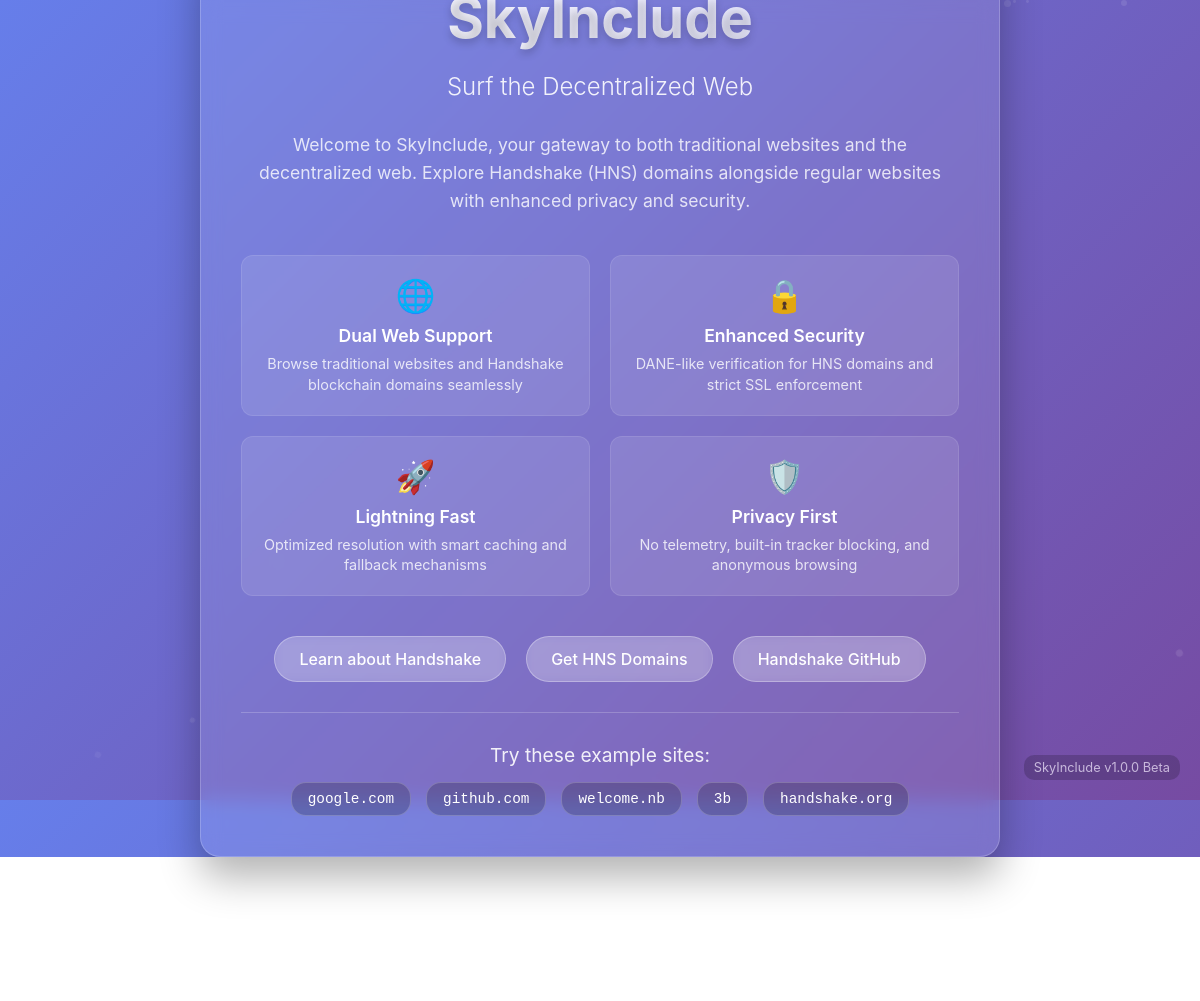
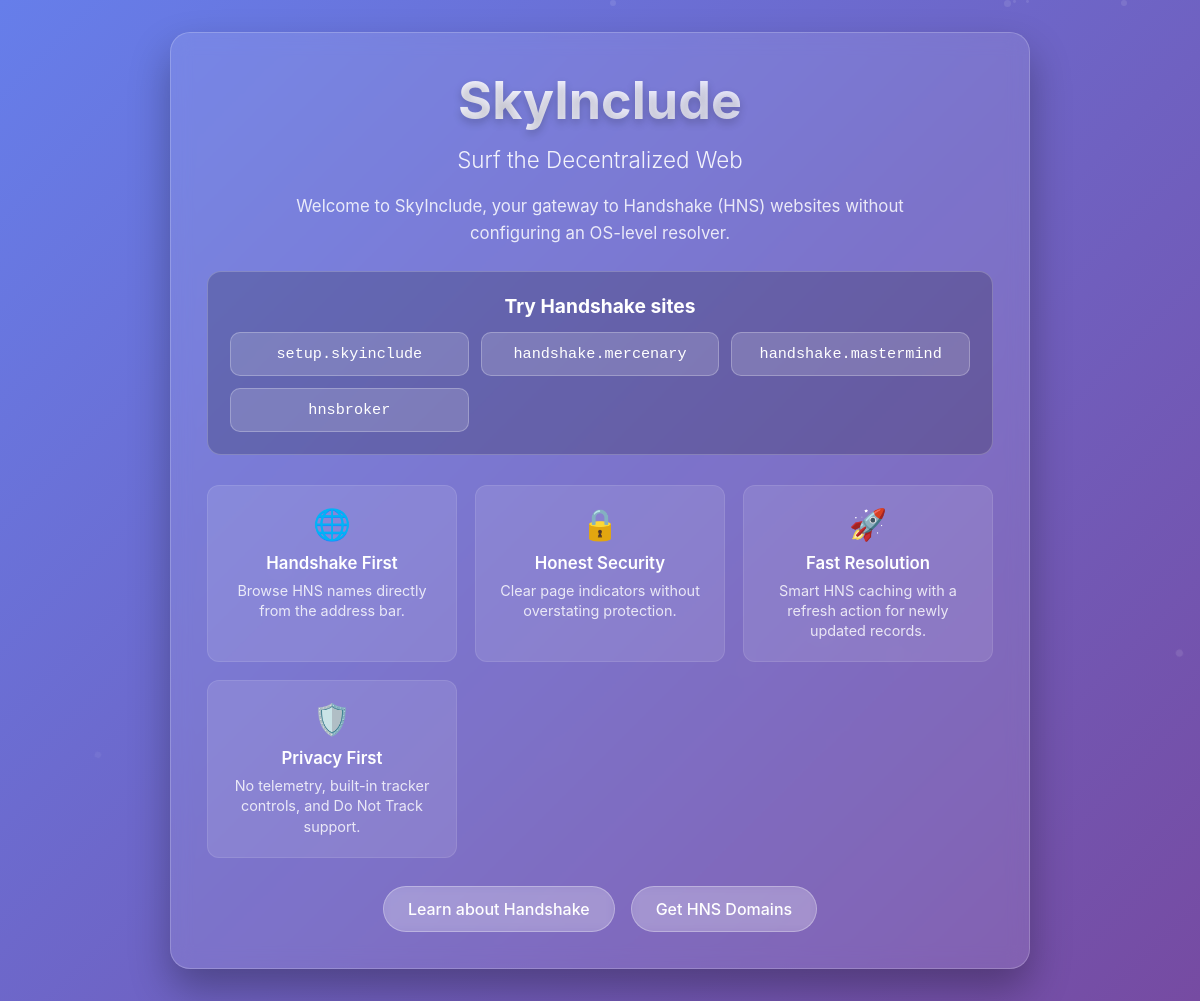
Before and after one commit to shadstoneofficial/skyinclude-browser, an Electron app: page announcement.html in a window 1200 px wide. Before the commit the page ends 857 px from the top, so only its background shows below. Drawn offline with Linux system fonts and the light colour scheme.

Commit message:
Address browser feedback polish

```diff
--- a/announcement.html
+++ b/announcement.html
@@ -15,17 +15,19 @@
             font-family: -apple-system, BlinkMacSystemFont, 'Segoe UI', Roboto, Oxygen, Ubuntu, Cantarell, sans-serif;
             background: linear-gradient(135deg, #667eea 0%, #764ba2 100%);
             color: #fff;
-            height: 100vh;
+            min-height: 100vh;
             display: flex;
-            align-items: center;
+            align-items: flex-start;
             justify-content: center;
-            overflow: hidden;
+            overflow-y: auto;
+            padding: 32px 0;
         }
 
         .container {
             text-align: center;
-            max-width: 800px;
-            padding: 40px;
+            max-width: 860px;
+            width: calc(100% - 32px);
+            padding: 36px;
             background: rgba(255, 255, 255, 0.1);
             border-radius: 20px;
             backdrop-filter: blur(10px);
@@ -34,9 +36,9 @@
         }
 
         .logo {
-            font-size: 3.5rem;
+            font-size: 3.25rem;
             font-weight: 700;
-            margin-bottom: 20px;
+            margin-bottom: 14px;
             background: linear-gradient(45deg, #fff, #e0e0ff);
             -webkit-background-clip: text;
             -webkit-text-fill-color: transparent;
@@ -45,24 +47,63 @@
         }
 
         .tagline {
-            font-size: 1.5rem;
-            margin-bottom: 30px;
+            font-size: 1.4rem;
+            margin-bottom: 20px;
             opacity: 0.9;
             font-weight: 300;
         }
 
         .description {
-            font-size: 1.1rem;
+            font-size: 1.05rem;
             line-height: 1.6;
-            margin-bottom: 40px;
-            opacity: 0.8;
+            margin: 0 auto 24px;
+            max-width: 680px;
+            opacity: 0.84;
+        }
+
+        .hns-sites {
+            margin-bottom: 30px;
+            padding: 22px;
+            background: rgba(0, 0, 0, 0.18);
+            border: 1px solid rgba(255, 255, 255, 0.22);
+            border-radius: 14px;
+        }
+
+        .hns-sites-title {
+            font-size: 1.2rem;
+            font-weight: 650;
+            margin-bottom: 14px;
+        }
+
+        .site-links {
+            display: grid;
+            grid-template-columns: repeat(auto-fit, minmax(180px, 1fr));
+            gap: 12px;
+        }
+
+        .site-link {
+            display: block;
+            padding: 12px 14px;
+            background: rgba(255, 255, 255, 0.16);
+            border: 1px solid rgba(255, 255, 255, 0.25);
+            border-radius: 10px;
+            color: #fff;
+            font-family: 'Courier New', monospace;
+            font-size: 0.95rem;
+            text-decoration: none;
+            transition: background-color 0.2s ease, transform 0.2s ease;
+        }
+
+        .site-link:hover {
+            background: rgba(255, 255, 255, 0.24);
+            transform: translateY(-1px);
         }
 
         .features {
             display: grid;
-            grid-template-columns: repeat(auto-fit, minmax(250px, 1fr));
-            gap: 20px;
-            margin-bottom: 40px;
+            grid-template-columns: repeat(auto-fit, minmax(240px, 1fr));
+            gap: 18px;
+            margin-bottom: 28px;
         }
 
         .feature {
@@ -74,34 +115,33 @@
         }
 
         .feature:hover {
-            transform: translateY(-5px);
+            transform: translateY(-4px);
             background: rgba(255, 255, 255, 0.15);
         }
 
         .feature-icon {
-            font-size: 2rem;
+            font-size: 1.9rem;
             margin-bottom: 10px;
             display: block;
         }
 
         .feature-title {
-            font-size: 1.1rem;
+            font-size: 1.05rem;
             font-weight: 600;
             margin-bottom: 8px;
         }
 
         .feature-description {
             font-size: 0.9rem;
-            opacity: 0.8;
+            opacity: 0.82;
             line-height: 1.4;
         }
 
         .quick-links {
             display: flex;
             justify-content: center;
-            gap: 20px;
+            gap: 16px;
             flex-wrap: wrap;
-            margin-bottom: 30px;
         }
 
         .quick-link {
@@ -122,36 +162,8 @@
             box-shadow: 0 5px 15px rgba(0, 0, 0, 0.2);
         }
 
-        .example-sites {
-            margin-top: 30px;
-            padding-top: 30px;
-            border-top: 1px solid rgba(255, 255, 255, 0.2);
-        }
-
-        .example-title {
-            font-size: 1.2rem;
-            margin-bottom: 15px;
-            opacity: 0.9;
-        }
-
-        .site-examples {
-            display: flex;
-            justify-content: center;
-            gap: 15px;
-            flex-wrap: wrap;
-        }
-
-        .site-example {
-            padding: 8px 16px;
-            background: rgba(0, 0, 0, 0.2);
-            border-radius: 15px;
-            font-family: 'Courier New', monospace;
-            font-size: 0.9rem;
-            border: 1px solid rgba(255, 255, 255, 0.2);
-        }
-
         .floating-particles {
-            position: absolute;
+            position: fixed;
             top: 0;
             left: 0;
             width: 100%;
@@ -184,21 +196,13 @@
             }
         }
 
-        .version-info {
-            position: absolute;
-            bottom: 20px;
-            right: 20px;
-            font-size: 0.8rem;
-            opacity: 0.6;
-            background: rgba(0, 0, 0, 0.3);
-            padding: 5px 10px;
-            border-radius: 10px;
-        }
+        @media (max-width: 768px) {
+            body {
+                padding: 20px 0;
+            }
 
-        @media (max-width: 768px) {
             .container {
-                padding: 20px;
-                margin: 20px;
+                padding: 22px;
             }
 
             .logo {
@@ -207,10 +211,6 @@
 
             .tagline {
                 font-size: 1.2rem;
-            }
-
-            .description {
-                font-size: 1rem;
             }
 
             .features {
@@ -232,32 +232,41 @@
         <p class="tagline">Surf the Decentralized Web</p>
 
         <p class="description">
-            Welcome to SkyInclude, your gateway to both traditional websites and the decentralized web.
-            Explore Handshake (HNS) domains alongside regular websites with enhanced privacy and security.
+            Welcome to SkyInclude, your gateway to Handshake (HNS) websites without configuring an OS-level resolver.
         </p>
+
+        <div class="hns-sites">
+            <div class="hns-sites-title">Try Handshake sites</div>
+            <div class="site-links">
+                <a href="http://setup.skyinclude/" class="site-link">setup.skyinclude</a>
+                <a href="http://handshake.mercenary/" class="site-link">handshake.mercenary</a>
+                <a href="http://handshake.mastermind/" class="site-link">handshake.mastermind</a>
+                <a href="http://hnsbroker/" class="site-link">hnsbroker</a>
+            </div>
+        </div>
 
         <div class="features">
             <div class="feature">
                 <span class="feature-icon">🌐</span>
-                <div class="feature-title">Dual Web Support</div>
+                <div class="feature-title">Handshake First</div>
                 <div class="feature-description">
-                    Browse traditional websites and Handshake blockchain domains seamlessly
+                    Browse HNS names directly from the address bar.
                 </div>
             </div>
 
             <div class="feature">
                 <span class="feature-icon">🔒</span>
-                <div class="feature-title">Enhanced Security</div>
+                <div class="feature-title">Honest Security</div>
                 <div class="feature-description">
-                    DANE-like verification for HNS domains and strict SSL enforcement
+                    Clear page indicators without overstating protection.
                 </div>
             </div>
 
             <div class="feature">
                 <span class="feature-icon">🚀</span>
-                <div class="feature-title">Lightning Fast</div>
+                <div class="feature-title">Fast Resolution</div>
                 <div class="feature-description">
-                    Optimized resolution with smart caching and fallback mechanisms
+                    Smart HNS caching with a refresh action for newly updated records.
                 </div>
             </div>
 
@@ -265,7 +274,7 @@
                 <span class="feature-icon">🛡️</span>
                 <div class="feature-title">Privacy First</div>
                 <div class="feature-description">
-                    No telemetry, built-in tracker blocking, and anonymous browsing
+                    No telemetry, built-in tracker controls, and Do Not Track support.
                 </div>
             </div>
         </div>
@@ -273,27 +282,10 @@
         <div class="quick-links">
             <a href="https://learnhns.com" class="quick-link">Learn about Handshake</a>
             <a href="https://market.learnhns.com" class="quick-link">Get HNS Domains</a>
-            <a href="https://github.com/handshake-org" class="quick-link">Handshake GitHub</a>
-        </div>
-
-        <div class="example-sites">
-            <div class="example-title">Try these example sites:</div>
-            <div class="site-examples">
-                <div class="site-example">google.com</div>
-                <div class="site-example">github.com</div>
-                <div class="site-example">welcome.nb</div>
-                <div class="site-example">3b</div>
-                <div class="site-example">handshake.org</div>
-            </div>
         </div>
     </div>
 
-    <div class="version-info">
-        SkyInclude v1.0.0 Beta
-    </div>
-
     <script>
-        // Create floating particles animation
         function createParticle() {
             const particle = document.createElement('div');
             particle.className = 'particle';
@@ -307,7 +299,6 @@
 
             document.getElementById('particles').appendChild(particle);
 
-            // Remove particle after animation
             setTimeout(() => {
                 if (particle.parentNode) {
                     particle.parentNode.removeChild(particle);
@@ -315,51 +306,11 @@
             }, 20000);
         }
 
-        // Create particles periodically
         setInterval(createParticle, 800);
 
-        // Create initial particles
         for (let i = 0; i < 10; i++) {
             setTimeout(createParticle, i * 200);
         }
-
-        // Add click event to example sites
-        document.querySelectorAll('.site-example').forEach(example => {
-            example.style.cursor = 'pointer';
-            example.addEventListener('click', () => {
-                const site = example.textContent;
-                // This would typically communicate with the browser to navigate
-                console.log('Navigate to:', site);
-                alert(`Click the address bar and type: ${site}`);
-            });
-        });
-
-        // Add some interactive effects
-        document.querySelectorAll('.feature').forEach(feature => {
-            feature.addEventListener('mouseenter', () => {
-                feature.style.transform = 'translateY(-5px) scale(1.02)';
-            });
-
-            feature.addEventListener('mouseleave', () => {
-                feature.style.transform = 'translateY(0) scale(1)';
-            });
-        });
-
-        // Update time-based greeting
-        const now = new Date();
-        const hour = now.getHours();
-        let greeting = 'Welcome to';
-
-        if (hour < 12) {
-            greeting = 'Good morning! Welcome to';
-        } else if (hour < 17) {
-            greeting = 'Good afternoon! Welcome to';
-        } else {
-            greeting = 'Good evening! Welcome to';
-        }
-
-        // Don't update if it would break the design
-        // document.querySelector('.tagline').textContent = greeting + ' the Decentralized Web';
     </script>
 </body>
 </html>
--- a/main.js
+++ b/main.js
@@ -214,7 +214,7 @@ class SkyIncludeBrowser {
             return;
         }
 
-        const topChromeHeight = 120;
+        const topChromeHeight = 88;
         const [width, height] = this.mainWindow.getContentSize();
         this.currentView.setBounds({
             x: 0,
--- a/package.json
+++ b/package.json
@@ -1,6 +1,6 @@
 {
   "name": "skyinclude-browser",
-  "version": "0.1.3",
+  "version": "0.1.4",
   "description": "Electron browser with native Handshake (HNS) domain resolution",
   "main": "main.js",
   "scripts": {
```
Also changed, not shown: index.html (+0 -4 lines), renderer.js (+2 -5 lines), settings-ui.html (+1 -10 lines), 1 other file.
